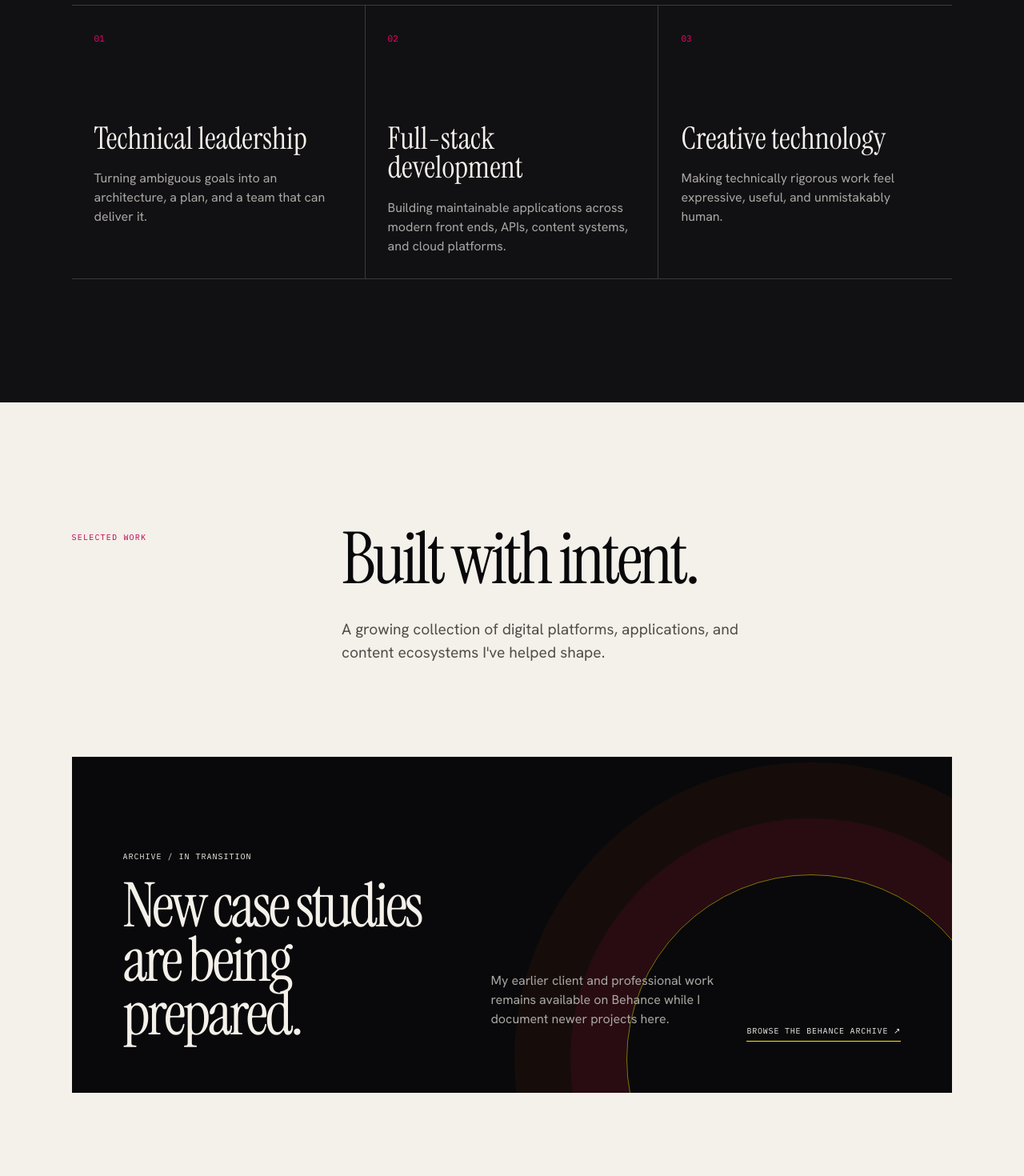
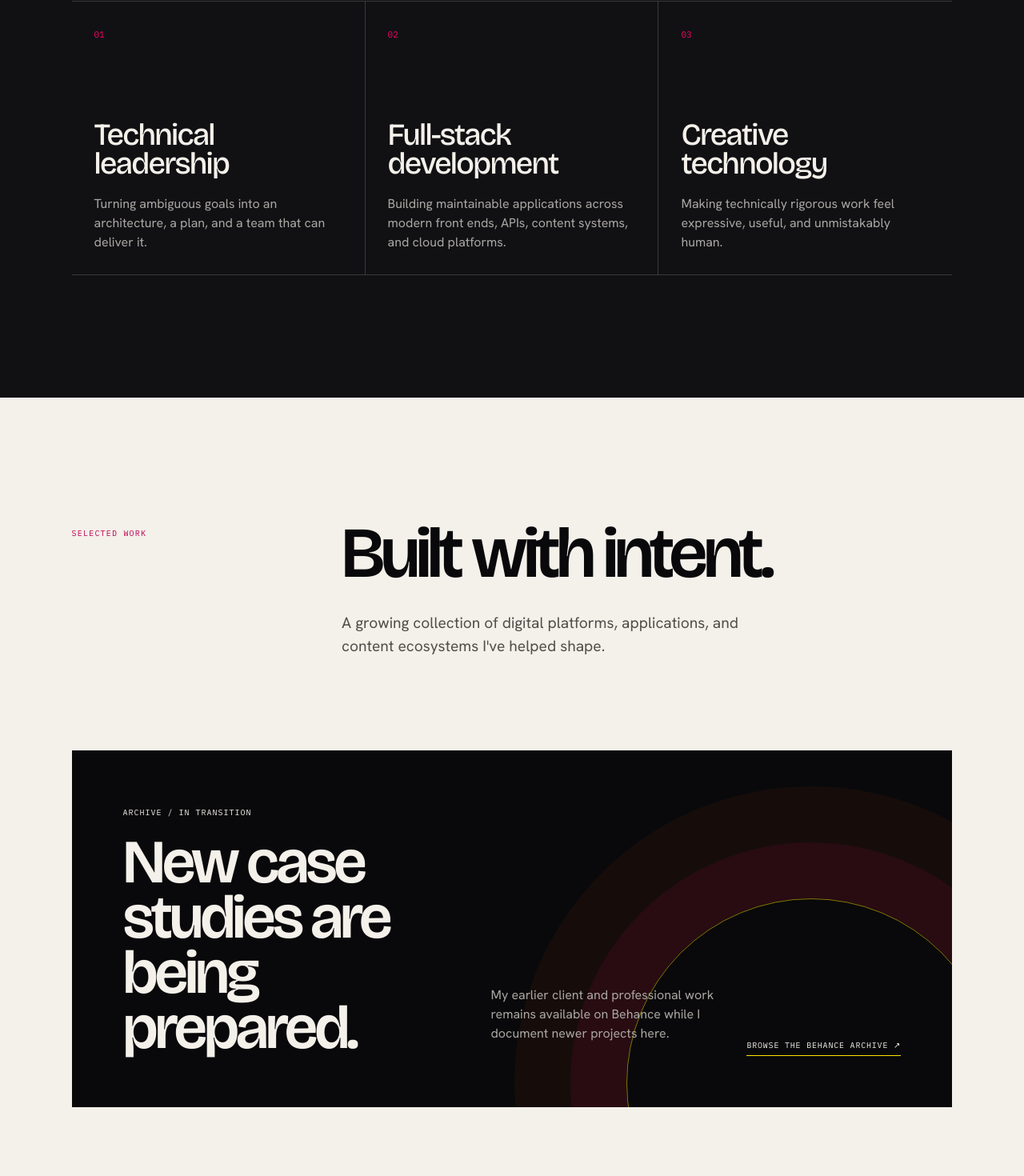
Before and after one commit to djboutin/dave-boutin-portfolio, a Next.js app: page / in a window 1280 px wide. Shown: the part 1233-2703 px from the top of the page at 80% size. Built offline with nearby package versions, Linux system fonts and the light colour scheme.

Commit message:
Adopt Bricolage Grotesque display typography

```diff
--- a/app/globals.css
+++ b/app/globals.css
@@ -137,11 +137,12 @@ a {
   z-index: 1;
   max-width: 1180px;
   margin: clamp(56px, 9vh, 100px) 0 0;
-  font-family: var(--font-display), serif;
+  font-family: var(--font-heading), sans-serif;
   font-size: clamp(68px, 10.3vw, 166px);
-  font-weight: 400;
-  letter-spacing: -0.057em;
-  line-height: 0.8;
+  font-optical-sizing: auto;
+  font-weight: 520;
+  letter-spacing: -0.065em;
+  line-height: 0.82;
 }
 
 .hero h1 span {
@@ -150,7 +151,9 @@ a {
   background: linear-gradient(100deg, var(--paper) 10%, #ff8d38 45%, var(--pink) 78%, var(--yellow));
   background-clip: text;
   color: transparent;
-  font-style: italic;
+  font-stretch: 88%;
+  font-style: normal;
+  font-weight: 360;
 }
 
 .hero-lower {
@@ -274,11 +277,12 @@ a {
 .about-preview h2 {
   max-width: 920px;
   margin: 0;
-  font-family: var(--font-display), serif;
+  font-family: var(--font-heading), sans-serif;
   font-size: clamp(50px, 7vw, 112px);
-  font-weight: 400;
-  letter-spacing: -0.045em;
-  line-height: 0.95;
+  font-optical-sizing: auto;
+  font-weight: 520;
+  letter-spacing: -0.055em;
+  line-height: 0.92;
 }
 
 .focus-grid {
@@ -307,9 +311,11 @@ a {
 .focus-card h3 {
   max-width: 300px;
   margin: 96px 0 20px;
-  font-family: var(--font-display), serif;
+  font-family: var(--font-heading), sans-serif;
   font-size: clamp(32px, 3vw, 48px);
-  font-weight: 400;
+  font-optical-sizing: auto;
+  font-weight: 500;
+  letter-spacing: -0.045em;
   line-height: 0.95;
 }
 
@@ -428,10 +434,11 @@ a {
 
 .project-card h3 {
   margin: 10px 0;
-  font-family: var(--font-display), serif;
+  font-family: var(--font-heading), sans-serif;
   font-size: clamp(31px, 3vw, 46px);
-  font-weight: 400;
-  letter-spacing: -0.035em;
+  font-optical-sizing: auto;
+  font-weight: 500;
+  letter-spacing: -0.045em;
   line-height: 0.95;
 }
 
@@ -467,11 +474,12 @@ a {
 .archive-callout h3 {
   max-width: 620px;
   margin: 18px 0 0;
-  font-family: var(--font-display), serif;
+  font-family: var(--font-heading), sans-serif;
   font-size: clamp(45px, 6vw, 90px);
-  font-weight: 400;
-  letter-spacing: -0.045em;
-  line-height: 0.88;
+  font-optical-sizing: auto;
+  font-weight: 520;
+  letter-spacing: -0.055em;
+  line-height: 0.9;
 }
 
 .archive-callout > p {
@@ -548,11 +556,12 @@ a {
 .about-copy h2,
 .contact-copy h2 {
   margin: 0 0 38px;
-  font-family: var(--font-display), serif;
+  font-family: var(--font-heading), sans-serif;
   font-size: clamp(52px, 6vw, 96px);
-  font-weight: 400;
-  letter-spacing: -0.05em;
-  line-height: 0.88;
+  font-optical-sizing: auto;
+  font-weight: 520;
+  letter-spacing: -0.06em;
+  line-height: 0.9;
 }
 
 .about-copy > p:not(.eyebrow),
@@ -604,9 +613,11 @@ a {
 
 .experience-list h3 {
   margin: 0;
-  font-family: var(--font-display), serif;
+  font-family: var(--font-heading), sans-serif;
   font-size: clamp(28px, 3vw, 46px);
-  font-weight: 400;
+  font-optical-sizing: auto;
+  font-weight: 500;
+  letter-spacing: -0.045em;
   line-height: 1;
 }
 
@@ -782,18 +793,21 @@ a {
 .project-detail header h1 {
   max-width: 1200px;
   margin: 0;
-  font-family: var(--font-display), serif;
+  font-family: var(--font-heading), sans-serif;
   font-size: clamp(72px, 11vw, 170px);
-  font-weight: 400;
-  letter-spacing: -0.06em;
-  line-height: 0.78;
+  font-optical-sizing: auto;
+  font-weight: 520;
+  letter-spacing: -0.07em;
+  line-height: 0.82;
 }
 
 .page-hero h1 em {
   background: linear-gradient(90deg, var(--pink), var(--orange), var(--yellow));
   background-clip: text;
   color: transparent;
-  font-weight: 400;
+  font-stretch: 88%;
+  font-style: normal;
+  font-weight: 360;
 }
 
 .work-page-hero > p:last-child {
@@ -832,9 +846,11 @@ a {
 .story-copy .story-lede {
   margin-top: 0;
   color: var(--paper);
-  font-family: var(--font-display), serif;
+  font-family: var(--font-heading), sans-serif;
   font-size: clamp(36px, 4vw, 62px);
-  letter-spacing: -0.035em;
+  font-optical-sizing: auto;
+  font-weight: 460;
+  letter-spacing: -0.05em;
   line-height: 1;
 }
 
@@ -864,10 +880,11 @@ a {
 
 .work-row h2 {
   margin: 8px 0;
-  font-family: var(--font-display), serif;
+  font-family: var(--font-heading), sans-serif;
   font-size: clamp(40px, 5vw, 72px);
-  font-weight: 400;
-  letter-spacing: -0.04em;
+  font-optical-sizing: auto;
+  font-weight: 520;
+  letter-spacing: -0.05em;
   line-height: 0.9;
 }
 
@@ -900,11 +917,12 @@ a {
 .work-empty h2 {
   max-width: 960px;
   margin: 90px 0 50px;
-  font-family: var(--font-display), serif;
+  font-family: var(--font-heading), sans-serif;
   font-size: clamp(54px, 8vw, 120px);
-  font-weight: 400;
-  letter-spacing: -0.05em;
-  line-height: 0.86;
+  font-optical-sizing: auto;
+  font-weight: 520;
+  letter-spacing: -0.06em;
+  line-height: 0.9;
 }
 
 .work-empty > a {
@@ -971,9 +989,10 @@ a {
 .prose h2,
 .prose h3 {
   color: var(--paper);
-  font-family: var(--font-display), serif;
-  font-weight: 400;
-  letter-spacing: -0.035em;
+  font-family: var(--font-heading), sans-serif;
+  font-optical-sizing: auto;
+  font-weight: 520;
+  letter-spacing: -0.045em;
   line-height: 1;
 }
 
--- a/app/layout.tsx
+++ b/app/layout.tsx
@@ -1,5 +1,5 @@
 import type { Metadata } from "next";
-import { Hanken_Grotesk, IBM_Plex_Mono, Instrument_Serif } from "next/font/google";
+import { Bricolage_Grotesque, Hanken_Grotesk, IBM_Plex_Mono } from "next/font/google";
 import "./globals.css";
 
 const body = Hanken_Grotesk({
@@ -8,10 +8,11 @@ const body = Hanken_Grotesk({
   display: "swap",
 });
 
-const display = Instrument_Serif({
-  variable: "--font-display",
+const heading = Bricolage_Grotesque({
+  variable: "--font-heading",
   subsets: ["latin"],
-  weight: "400",
+  weight: "variable",
+  axes: ["opsz", "wdth"],
   display: "swap",
 });
 
@@ -44,7 +45,7 @@ export const metadata: Metadata = {
 export default function RootLayout({ children }: Readonly<{ children: React.ReactNode }>) {
   return (
     <html lang="en">
-      <body className={`${body.variable} ${display.variable} ${mono.variable}`}>
+      <body className={`${body.variable} ${heading.variable} ${mono.variable}`}>
         {children}
       </body>
     </html>
```
